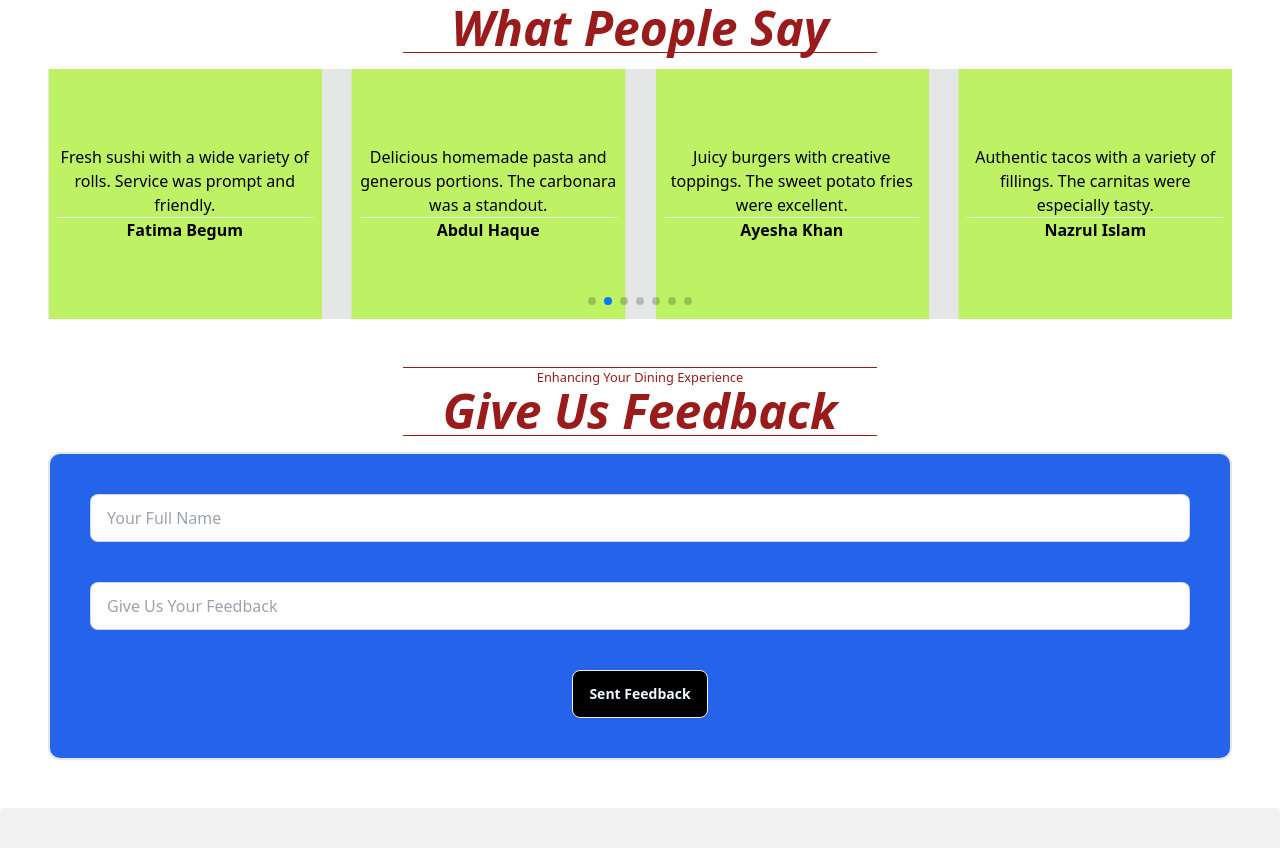
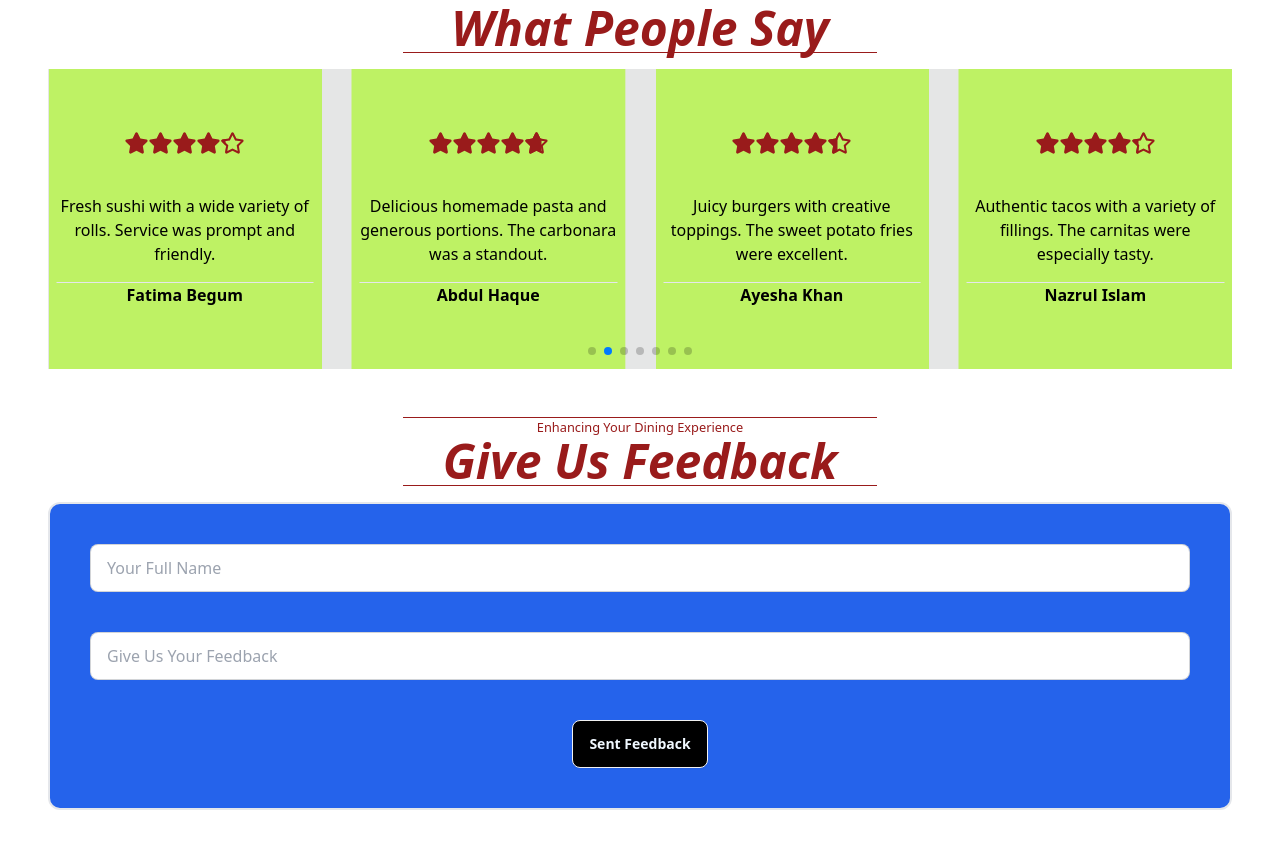
Before and after one commit to muntasirrifat23/restaurant-front, a React (Vite) app: page / in a window 1280 px wide. Shown: the part 1841-2689 px from the top of the page. Built offline with nearby package versions, Linux system fonts and the light colour scheme; no server answers.

Commit message:
redesign review

```diff
--- a/public/review.json
+++ b/public/review.json
@@ -2,51 +2,61 @@
     {
         "id": 1,
         "name": "Mohammad Rahman",
-        "review": "Amazing food and great atmosphere. Highly recommend the truffle pasta."
+        "review": "Amazing food and great atmosphere. Highly recommend the truffle pasta.",
+        "rating": 4.8
     },
     {
         "id": 2,
         "name": "Fatima Begum",
-        "review": "Fresh sushi with a wide variety of rolls. Service was prompt and friendly."
+        "review": "Fresh sushi with a wide variety of rolls. Service was prompt and friendly.",
+        "rating": 4.2
     },
     {
         "id": 3,
         "name": "Abdul Haque",
-        "review": "Delicious homemade pasta and generous portions. The carbonara was a standout."
+        "review": "Delicious homemade pasta and generous portions. The carbonara was a standout.",
+        "rating": 4.7
     },
     {
         "id": 4,
         "name": "Ayesha Khan",
-        "review": "Juicy burgers with creative toppings. The sweet potato fries were excellent."
+        "review": "Juicy burgers with creative toppings. The sweet potato fries were excellent.",
+        "rating": 4.4
     },
     {
         "id": 5,
         "name": "Nazrul Islam",
-        "review": "Authentic tacos with a variety of fillings. The carnitas were especially tasty."
+        "review": "Authentic tacos with a variety of fillings. The carnitas were especially tasty.",
+        "rating": 4.3
     },
     {
         "id": 6,
         "name": "Taslima Akhtar",
-        "review": "Perfectly crispy crust and fresh toppings. The margherita pizza was a hit."
+        "review": "Perfectly crispy crust and fresh toppings. The margherita pizza was a hit.",
+        "rating": 4.9
     },
     {
         "id": 7,
         "name": "Shafiqul Alam",
-        "review": "Tender steaks cooked to perfection. The ribeye was melt-in-your-mouth good."
+        "review": "Tender steaks cooked to perfection. The ribeye was melt-in-your-mouth good.",
+        "rating": 4.8
     },
     {
         "id": 8,
         "name": "Farhana Ahmed",
-        "review": "Creative and flavorful vegan dishes. The tofu stir-fry was outstanding."
+        "review": "Creative and flavorful vegan dishes. The tofu stir-fry was outstanding.",
+        "rating": 4.5
     },
     {
         "id": 9,
         "name": "Jamal Uddin",
-        "review": "Fresh and tasty seafood. The lobster roll was packed with flavor."
+        "review": "Fresh and tasty seafood. The lobster roll was packed with flavor.",
+        "rating": 4.4
     },
     {
         "id": 10,
         "name": "Rima Chowdhury",
-        "review": "Decadent desserts and great coffee. The chocolate lava cake is a must-try."
+        "review": "Decadent desserts and great coffee. The chocolate lava cake is a must-try.",
+        "rating": 4.9
     }
 ]
--- a/src/Component/Home/Review.jsx
+++ b/src/Component/Home/Review.jsx
@@ -1,38 +1,37 @@
-import { Swiper, SwiperSlide } from 'swiper/react';
-import 'swiper/css';
-import 'swiper/css/pagination';
-import 'swiper/css/autoplay';
-import { Autoplay, Pagination } from 'swiper/modules';
-import { useEffect, useState } from 'react';
+import { Swiper, SwiperSlide } from "swiper/react";
+import "swiper/css";
+import "swiper/css/pagination";
+import "swiper/css/autoplay";
+import { Autoplay, Pagination } from "swiper/modules";
+import { useEffect, useState } from "react";
+import { FaRegStar, FaStar } from "react-icons/fa";
+import Rating from "react-rating";
 
 const Review = () => {
   const [ourReview, setOurReview] = useState([]);
 
   useEffect(() => {
-        fetch('/review.json')
-            .then(res => res.json())
-            .then(data => {
+    fetch("/review.json")
+      .then((res) => res.json())
+      .then((data) => {
         setOurReview(data);
       });
   }, []);
 
   return (
-        <div className='m-4 lg:m-12 mt-14' >
-            <hr className='border-red-800 mx-auto' style={{ width: '40%' }} />
-            <small className="text-center text-red-800"><p>
-                 Our Customers Review
-            </p>
+    <div className="m-4 lg:m-12 mt-14">
+      <hr className="border-red-800 mx-auto" style={{ width: "40%" }} />
+      <small className="text-center text-red-800">
+        <p>Our Customers Review</p>
       </small>
-            <div className='w-50 text-center justify-center'>
-                <p className='text-center font-bold lg:text-5xl text-3xl italic text-red-800 mb-4'>
-                    <p>
-                    What People Say
-                    </p>
-                    <hr className='border-red-800 mx-auto' style={{ width: '40%' }} />
+      <div className="w-50 text-center justify-center">
+        <p className="text-center font-bold lg:text-5xl text-3xl italic text-red-800 mb-4">
+          <p>What People Say</p>
+          <hr className="border-red-800 mx-auto" style={{ width: "40%" }} />
         </p>
       </div>
 
-            <div className='bg-base-300 '>
+      <div className="bg-base-300 ">
         <Swiper
           slidesPerView={4}
           spaceBetween={30}
@@ -50,11 +49,30 @@ const Review = () => {
             <SwiperSlide
               key={review.id}
               className="text-center review-slide bg-lime-300 text-black p-2"
-                            style={{ display: 'flex', alignItems: 'center', justifyContent: 'center', height: '250px', }} >
+              style={{
+                display: "flex",
+                alignItems: "center",
+                justifyContent: "center",
+                height: "300px",
+                width: "200px",
+              }}
+            >
               <div>
-                                <p>{review.review}</p>
+                <p>
+                  <Rating
+                    className="text-2xl mb-8"
+                    initialRating={review.rating}
+                    emptySymbol={<FaRegStar className="text-red-800" />}
+                    placeholderSymbol={<FaRegStar className="text-red-800" />}
+                    fullSymbol={<FaStar className="text-red-800" />}
+                    readonly
+                  />
+                </p>
+                <p className="mb-4">{review.review}</p>
                 <hr />
-                                <p className="text-center font-bold text-black">{review.name}</p>
+                <p className="text-center font-bold text-black">
+                  {review.name}
+                </p>
               </div>
             </SwiperSlide>
           ))}
```
Lines whose indentation alone changed are shown as unchanged.
